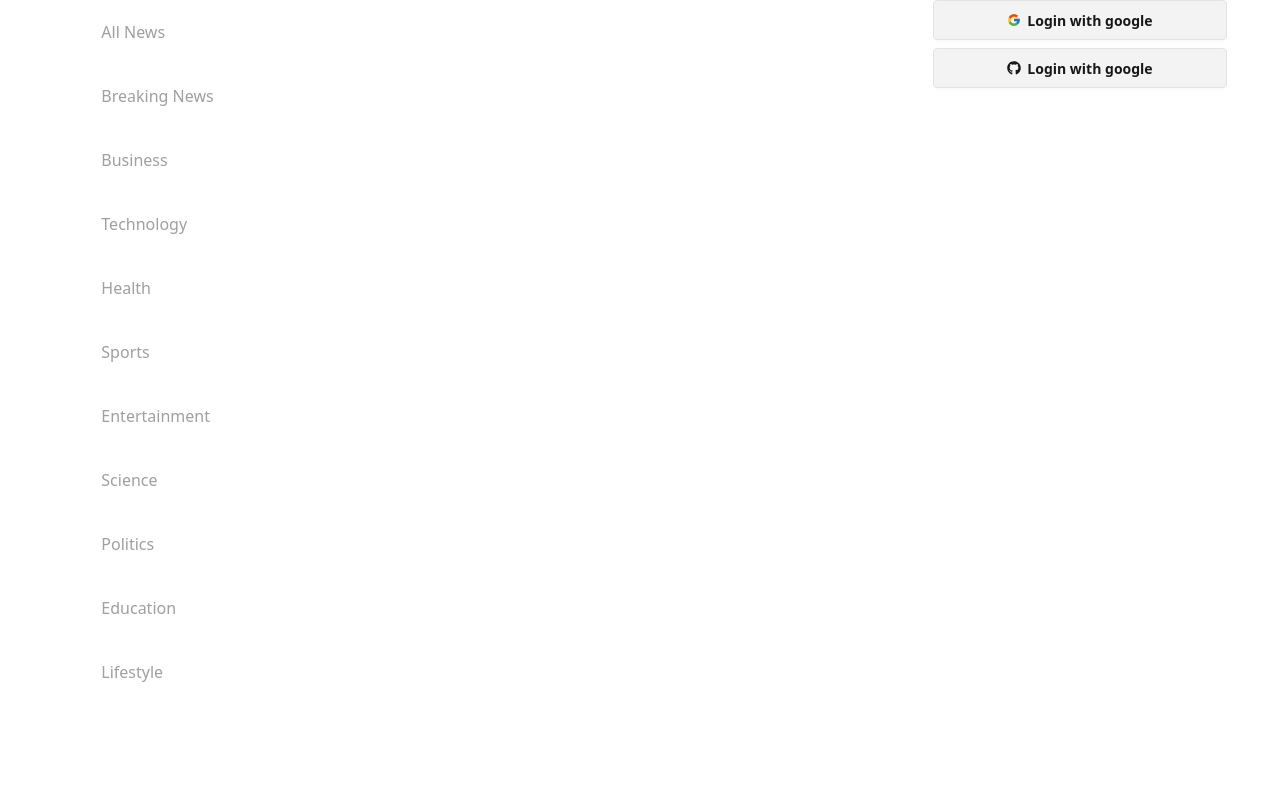
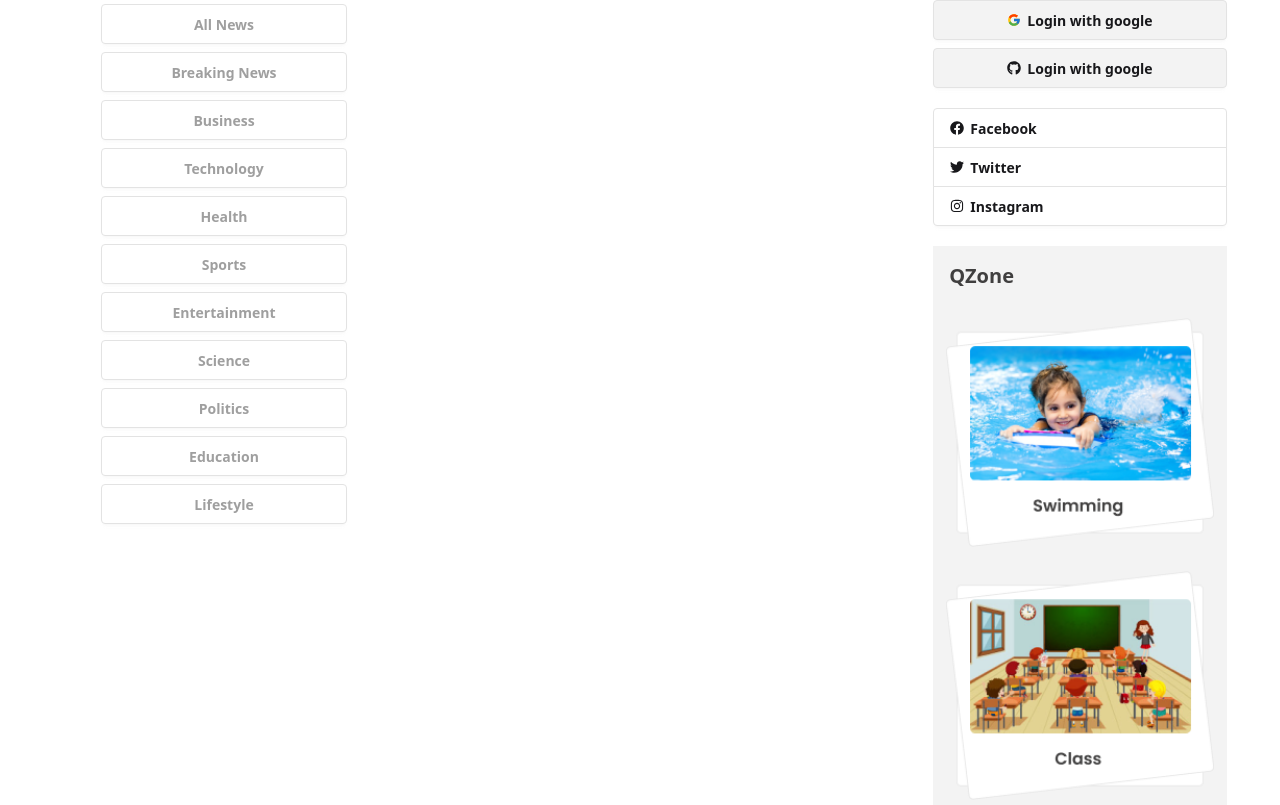
Before and after one commit to ArifulIslam016/Dragon-News, a React (Vite) app: page / in a window 1280 px wide. Shown: the part 375-1180 px from the top of the page. Before the commit the page ends 1075 px from the top, so only its background shows below. Built offline with nearby package versions, Linux system fonts and the light colour scheme.

Commit message:
Right Aside added

```diff
--- a/src/Components/Allcatagoty/AllcatagoryName.jsx
+++ b/src/Components/Allcatagoty/AllcatagoryName.jsx
@@ -9,7 +9,7 @@ const Allcatagory = () => {
             <h1> All Catagory {catagoryData.length}</h1>
         <div className='grid grid-cols-1 space-y-2 mt-5'>
                 {
-                catagoryData.map(singleCatagory=> <NavLink to={`catagories/${singleCatagory.id}`} className='text-[#9F9F9F]  py-4 bg-white outline-0' key={singleCatagory.id}>{singleCatagory.name}</NavLink>)
+                catagoryData.map(singleCatagory=> <NavLink to={`catagories/${singleCatagory.id}`} className='text-[#9F9F9F] btn py-4 bg-white outline-0' key={singleCatagory.id}>{singleCatagory.name}</NavLink>)
             }
         </div>
         </div>
--- /dev/null
+++ b/src/Components/JoinUs/JoinUs.jsx
@@ -0,0 +1,14 @@
+import React from 'react';
+import { FaFacebook, FaInstagram, FaTwitter } from 'react-icons/fa';
+
+const JoinUs = () => {
+    return (
+      <div className="join join-vertical w-full ">
+  <button className="btn join-item justify-start bg-base-100">  <FaFacebook></FaFacebook> Facebook</button>
+  <button className="btn join-item justify-start bg-base-100"> <FaTwitter></FaTwitter> Twitter</button>
+  <button className="btn join-item justify-start bg-base-100"><FaInstagram></FaInstagram> Instagram</button>
+</div>
+    );
+};
+
+export default JoinUs;
--- a/src/Components/NewsCard/NewsCard.jsx
+++ b/src/Components/NewsCard/NewsCard.jsx
@@ -4,7 +4,7 @@ import { FaEye } from "react-icons/fa";
 
 const NewsCard = ({ news }) => {
   return (
-    <div className="max-w-md bg-white rounded-lg shadow-md overflow-hidden border border-gray-200">
+    <div className="max-w-2xl bg-white rounded-lg shadow-md overflow-hidden border border-gray-200 mx-3 mt-1">
       {/* Author Info */}
       <div className="flex items-center px-4 py-3">
         <img
--- /dev/null
+++ b/src/Components/QZone/QZone.jsx
@@ -0,0 +1,22 @@
+import React from 'react';
+import swimingImg from '../../assets/swimming.png'
+import classImg from '../../assets/class.png'
+import playGroundImg from '../../assets/playground.png'
+import bgImage from '../../assets/bg.png'
+
+const QZone = () => {
+    return (
+        <div className='bg-base-200'>
+            <h1 className='font-bold text-xl p-4 text-primary' >QZone</h1>
+            <div className='justify-center w-full flex flex-col'>
+                <img src={swimingImg} className='p-3' alt="swiming image" />
+                <img src={classImg} className='p-3' alt="ClassRoom Image" />
+                <img src={playGroundImg} className='p-3' alt="Playground Image" />
+                <img src={bgImage} className='p-3 bg-white' alt="Playground Image" />
+
+            </div>
+        </div>
+    );
+};
+
+export default QZone;
--- a/src/Layouts/HomeLayout/RightAside.jsx
+++ b/src/Layouts/HomeLayout/RightAside.jsx
@@ -1,10 +1,14 @@
 import React from 'react';
 import Login from '../../Components/Login/Login';
+import JoinUs from '../../Components/JoinUs/JoinUs';
+import QZone from '../../Components/QZone/QZone';
 
 const RightAside = () => {
     return (
-        <div>
+        <div className='space-y-5'>
             <Login></Login>
+            <JoinUs></JoinUs>
+            <QZone></QZone>
         </div>
     );
 };
```
